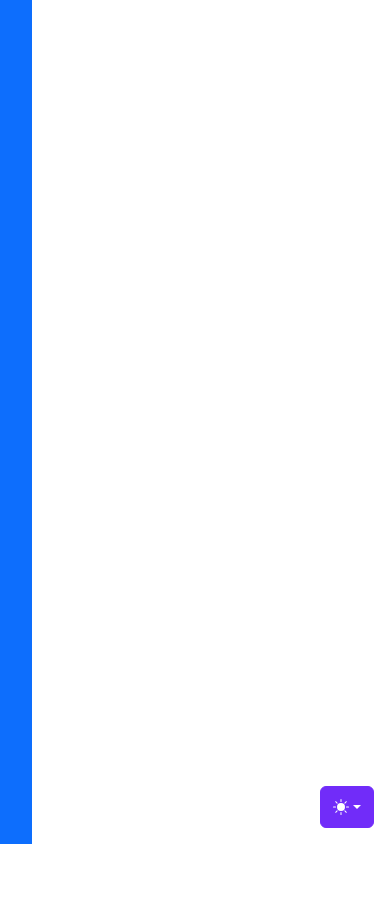
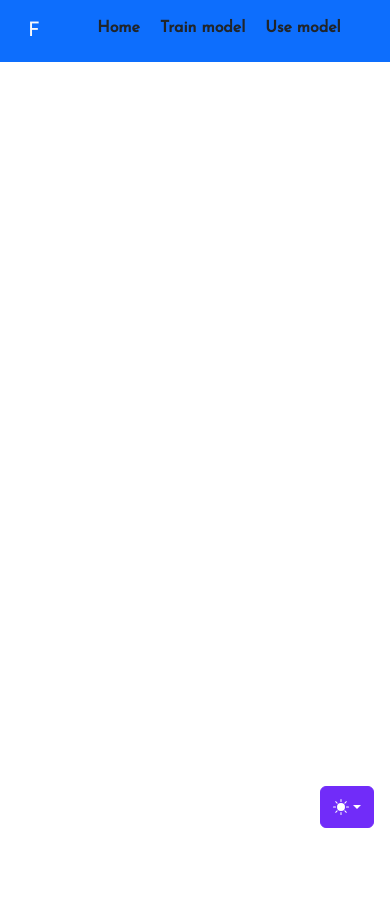
Before and after one commit to 2Friendly4You/OptiSort, a Flask app: page /usemodel in a window 390 px wide. Before the commit the page ends 844 px from the top, so only its background shows below. Run offline with Flask 3, Linux system fonts and the light colour scheme.

Commit message:
Restyling mobile device

```diff
--- a/templates/usemodel.html
+++ b/templates/usemodel.html
@@ -46,36 +46,43 @@
     </svg>
 
     <div class="container-fluid">
-        <div class="row flex-nowrap">
-            <div class="col-auto col-md-3 col-xl-2 px-sm-2 px-0 bg-primary">
-                <div class="d-flex flex-column align-items-center align-items-sm-start px-3 pt-2 text-white min-vh-100">
-                    <a href="#"
-                        class="d-flex align-items-center pb-3 mb-md-0 me-md-auto text-white text-decoration-none">
-                        <span class="fs-5 d-none d-sm-inline">Menu</span>
+        <div class="row">
+            <div class="col-sm-auto bg-primary sticky-top">
+                <div class="d-flex flex-sm-column flex-row flex-nowrap align-items-center sticky-top">
+                    <a href="/" class="d-block p-3 link-dark text-decoration-none" title="" data-bs-toggle="tooltip"
+                        data-bs-placement="right" data-bs-original-title="Icon-only">
+                        <span class="fs-5 text-light">F<span class="d-none d-sm-inline">rüchtesortierer</span></span>
                     </a>
-                    <ul class="nav nav-pills flex-column mb-sm-auto mb-0 align-items-center align-items-sm-start"
-                        id="menu">
+                    <ul
+                        class="nav nav-pills nav-flush flex-sm-column flex-row flex-nowrap mb-auto mx-auto align-items-center align-items-sm-start">
                         <li class="nav-item">
-                            <a href="/" class="nav-link px-0 align-middle text-dark">
-                                <i class="fs-4 bi-house"></i> <span class="ms-1 d-none d-sm-inline">Home</span></a>
+                            <a href="/" class="nav-link py-3 px-2 text-dark" title="" data-bs-toggle="tooltip"
+                                data-bs-placement="right" data-bs-original-title="Home">
+                                <span class="ms-1"><b>Home</b></span>
+                            </a>
                         </li>
                         <li>
-                            <a href="/trainmodel" class="nav-link px-0 align-middle text-dark">
-                                <i class="fs-4 bi-table"></i> <span class="ms-1 d-none d-sm-inline">Train
-                                    model</span></a>
+                            <a href="/trainmodel" class="nav-link py-3 px-2 text-dark" title="" data-bs-toggle="tooltip"
+                                data-bs-placement="right" data-bs-original-title="Train model">
+                                <span class="ms-1"><b>Train model</b></span>
+                            </a>
                         </li>
                         <li>
-                            <a href="/usemodel" class="nav-link px-0 align-middle text-dark">
-                                <i class="fs-4 bi-table"></i> <span class="ms-1 d-none d-sm-inline">Use model</span></a>
+                            <a href="/usemodel" class="nav-link py-3 px-2 text-dark" title="" data-bs-toggle="tooltip"
+                                data-bs-placement="right" data-bs-original-title="Use model">
+                                <span class="ms-1"><b>Use model</b></span>
+                            </a>
                         </li>
+                        <li>
                     </ul>
                 </div>
             </div>
-            <div class="col py-3">
-
+            <div class="col-sm p-3 min-vh-100">
+                <!-- content -->
             </div>
         </div>
     </div>
+
 
     <div class="dropdown position-fixed bottom-0 end-0 mb-3 me-3 bd-mode-toggle">
         <button class="btn btn-bd-primary py-2 dropdown-toggle d-flex align-items-center" id="bd-theme" type="button"
```
Also changed, not shown: templates/index.html (+42 -1 lines), templates/trainmodel.html (+22 -16 lines).
